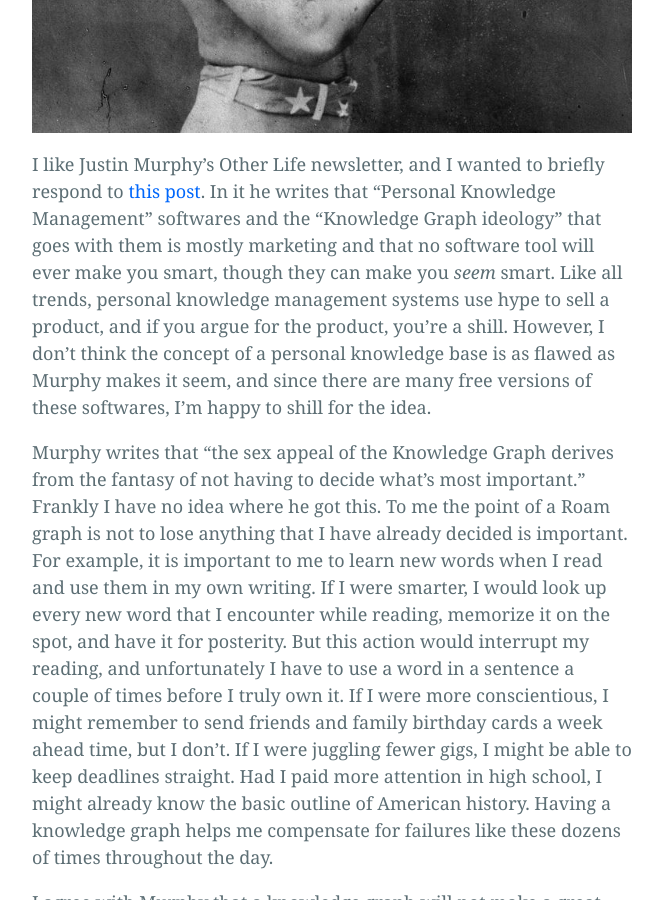
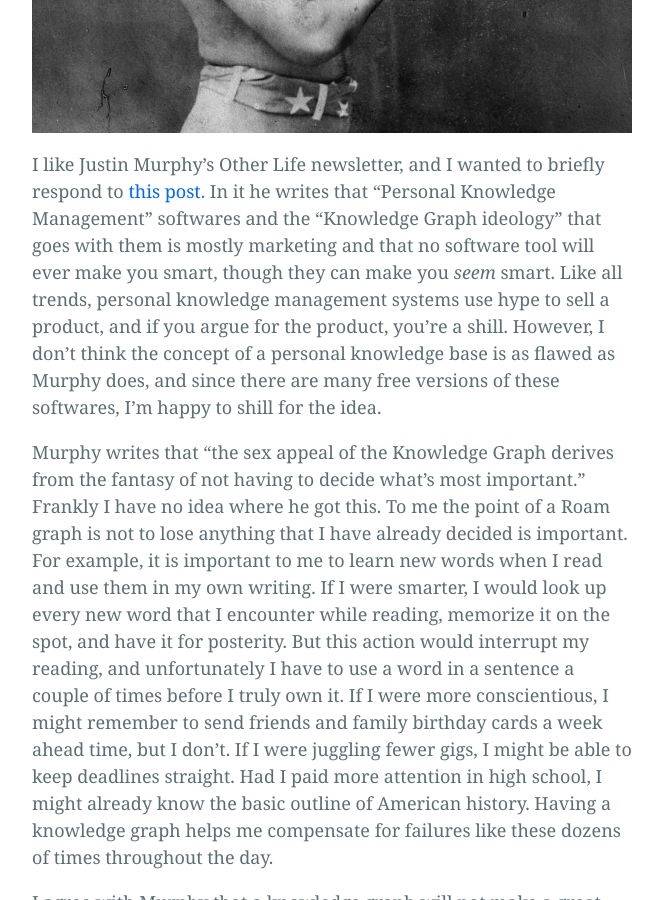
Before and after one commit to bliss-st/ss-website, a Jekyll site: the page built from _posts/2022-4-27-in-defense.md, in a window 1280 px wide and 900 px high, scrolled down 681 px. Shown: the whole window, without its empty margins (308-971 px from the left). Built offline with Jekyll 4.4.1, drawn with Linux system fonts in a browser that asks for light colours.

Commit message:
Update 2022-4-27-in-defense.md

```diff
--- a/_posts/2022-4-27-in-defense.md
+++ b/_posts/2022-4-27-in-defense.md
@@ -7,7 +7,7 @@
 
 ![boxer](/assets/boxer.png)
 
-I like Justin Murphy's Other Life newsletter, and I wanted to briefly respond to [this post]("https://www.otherlife.co/pkm/"). In it he writes that "Personal Knowledge Management" softwares and the "Knowledge Graph ideology" that goes with them is mostly marketing and that no software tool will ever make you smart, though they can make you <em>seem</em> smart. Like all trends, personal knowledge management systems use hype to sell a product, and if you argue for the product, you're a shill. However, I don't think the concept of a personal knowledge base is as flawed as Murphy makes it seem, and since there are many free versions of these softwares, I'm happy to shill for the idea.
+I like Justin Murphy's Other Life newsletter, and I wanted to briefly respond to [this post]("https://www.otherlife.co/pkm/"). In it he writes that "Personal Knowledge Management" softwares and the "Knowledge Graph ideology" that goes with them is mostly marketing and that no software tool will ever make you smart, though they can make you <em>seem</em> smart. Like all trends, personal knowledge management systems use hype to sell a product, and if you argue for the product, you're a shill. However, I don't think the concept of a personal knowledge base is as flawed as Murphy does, and since there are many free versions of these softwares, I'm happy to shill for the idea.
 
 Murphy writes that "the sex appeal of the Knowledge Graph derives from the fantasy of not having to decide what's most important." Frankly I have no idea where he got this. To me the point of a Roam graph is not to lose anything that I have already decided is important. For example, it is important to me to learn new words when I read and use them in my own writing. If I were smarter, I would look up every new word that I encounter while reading, memorize it on the spot, and have it for posterity. But this action would interrupt my reading, and unfortunately I have to use a word in a sentence a couple of times before I truly own it. If I were more conscientious, I might remember to send friends and family birthday cards a week ahead time, but I don't. If I were juggling fewer gigs, I might be able to keep deadlines straight. Had I paid more attention in high school, I might already know the basic outline of American history. Having a knowledge graph helps me compensate for failures like these dozens of times throughout the day.
 
```
